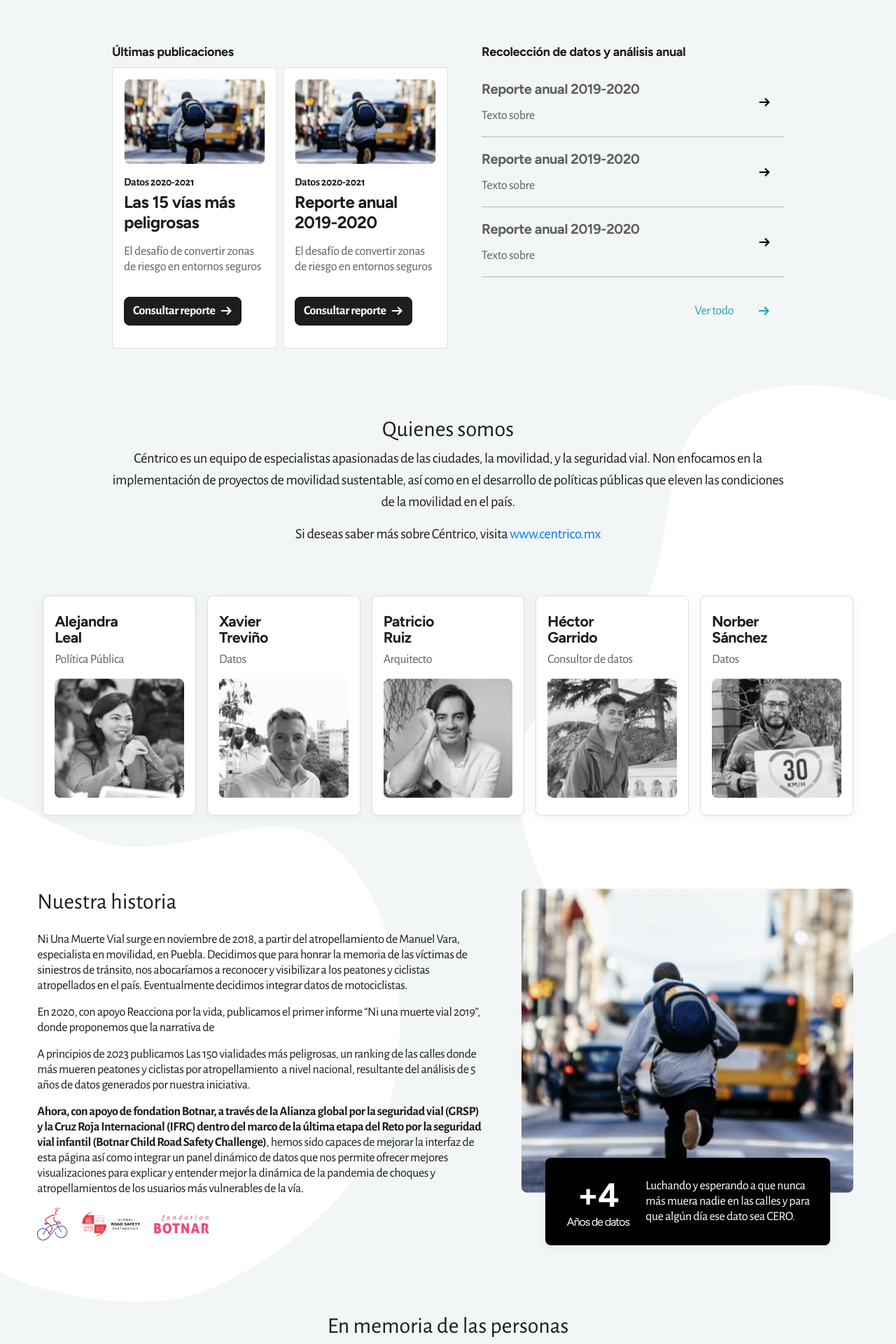
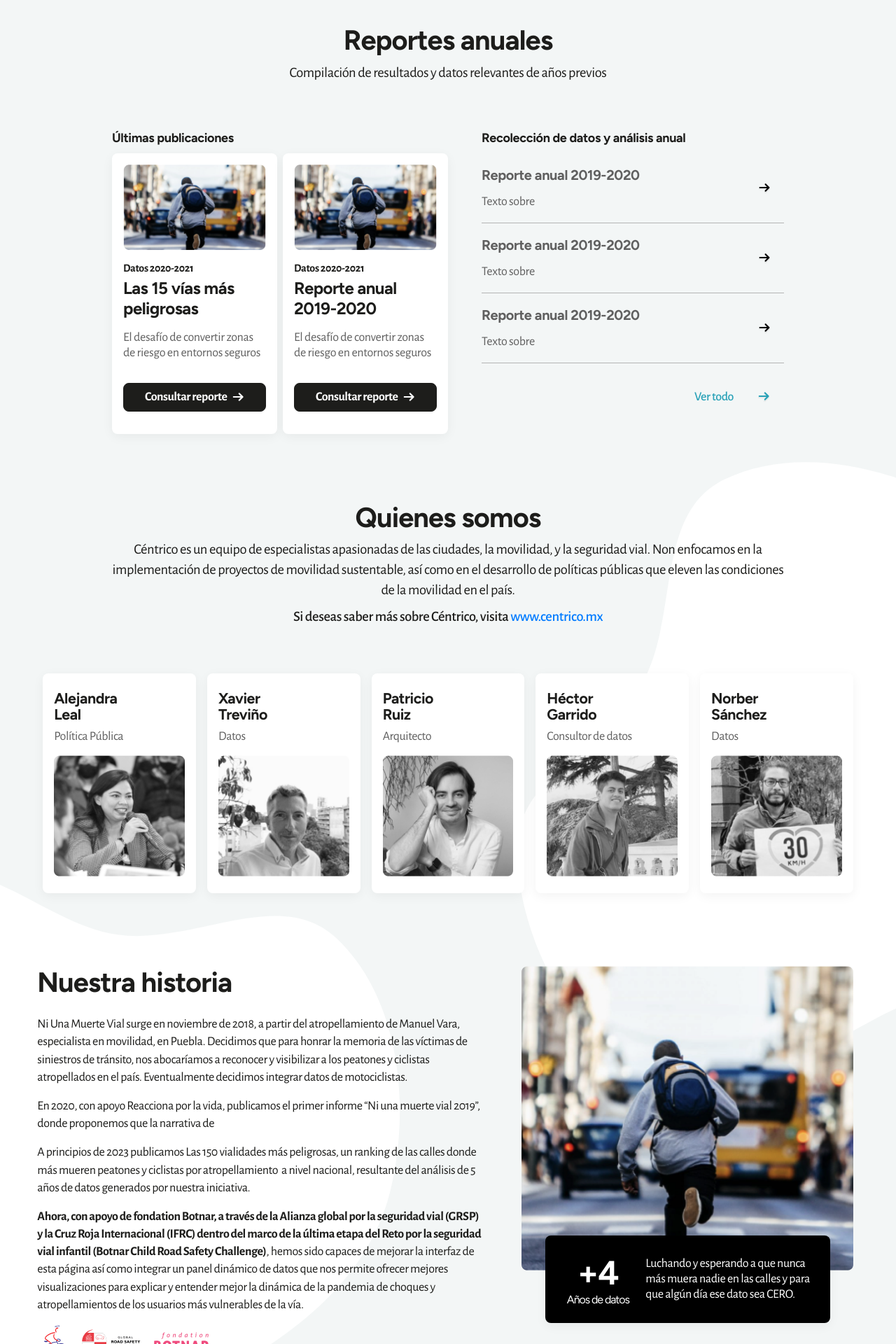
Before and after one commit to adanzilla/numv, a PHP site: page / in a window 1280 px wide. Shown: the part 2400-4320 px from the top of the page at 70% size. Run offline with PHP 8.4, Linux system fonts and the light colour scheme; style sheets or scripts are compiled from the project's sources; some libraries are stand-ins or nearby versions.

Commit message:
Se agregan ajustes express de la llamada

```diff
--- a/maqueta/css/numv.css
+++ b/maqueta/css/numv.css
@@ -1,9 +1,9 @@
-/* line 10, ../sass/numv.scss */
+/* line 9, ../sass/numv.scss */
 * {
   font-family: "Alegreya Sans", serif;
   color: #1D1D1B;
 }
-/* line 15, ../sass/numv.scss */
+/* line 14, ../sass/numv.scss */
 * body {
   background-color: #F3F6F6;
   background-image: url("../img/bg-left-1.svg"), url("../img/bg-left-2.svg"), url("../img/bg-right-1.svg");
@@ -11,33 +11,40 @@
   background-position: 0% 0%, 0% 75%, 100% 65%;
 }
 /* line 23, ../sass/numv.scss */
+* body .card {
+  border-radius: 8px !important;
+  border: 0;
+  background: #FFF !important;
+  box-shadow: 0px 4px 16px 0px rgba(0, 0, 0, 0.05) !important;
+}
+/* line 30, ../sass/numv.scss */
 * body p {
   font-size: 20px;
   font-size: 1.6vw;
   font-weight: 400;
   letter-spacing: -0.44px;
 }
-/* line 30, ../sass/numv.scss */
+/* line 37, ../sass/numv.scss */
 * body .swiper {
   max-width: 80% !important;
 }
-/* line 33, ../sass/numv.scss */
+/* line 40, ../sass/numv.scss */
 * body .swiper-button-prev {
   left: 5% !important;
 }
-/* line 35, ../sass/numv.scss */
+/* line 42, ../sass/numv.scss */
 * body .swiper-button-prev:after {
   display: none;
 }
-/* line 39, ../sass/numv.scss */
+/* line 46, ../sass/numv.scss */
 * body .swiper-button-next {
   right: 5% !important;
 }
-/* line 41, ../sass/numv.scss */
+/* line 48, ../sass/numv.scss */
 * body .swiper-button-next:after {
   display: none;
 }
-/* line 46, ../sass/numv.scss */
+/* line 53, ../sass/numv.scss */
 * body .btn-primary {
   border-radius: 8px;
   border: 1px solid var(--base-dark, #1D1D1B);
@@ -48,33 +55,39 @@
   line-height: 1.5;
   font-family: "Alegreya Sans", serif;
 }
-/* line 56, ../sass/numv.scss */
+/* line 63, ../sass/numv.scss */
+* body .btn-primary:hover {
+  background-color: #28A1B7;
+  color: #ffffff;
+  border-color: #28A1B7;
+}
+/* line 69, ../sass/numv.scss */
 * body .btn-primary img {
   margin-bottom: 2px;
   margin-left: 5px;
 }
-/* line 62, ../sass/numv.scss */
+/* line 75, ../sass/numv.scss */
 * body header {
   width: 100%;
 }
-/* line 67, ../sass/numv.scss */
+/* line 80, ../sass/numv.scss */
 * body header#masthead nav {
   height: 104px;
 }
-/* line 73, ../sass/numv.scss */
+/* line 86, ../sass/numv.scss */
 * body header#masthead nav a.logo:after {
   border: 0;
 }
-/* line 81, ../sass/numv.scss */
+/* line 94, ../sass/numv.scss */
 * body header#masthead nav #menu-primary ul li {
   padding: 0 0 0 1rem;
 }
-/* line 86, ../sass/numv.scss */
+/* line 99, ../sass/numv.scss */
 * body header#masthead nav #menu-primary ul li:hover a, * body header#masthead nav #menu-primary ul li.active a {
   font-weight: 700;
   color: #28A1B7;
 }
-/* line 91, ../sass/numv.scss */
+/* line 104, ../sass/numv.scss */
 * body header#masthead nav #menu-primary ul li a {
   color: #1D1D1B;
   font-size: 16px;
@@ -84,26 +97,26 @@
   line-height: 1.1;
   text-decoration: none;
 }
-/* line 100, ../sass/numv.scss */
+/* line 113, ../sass/numv.scss */
 * body header#masthead nav #menu-primary ul li a::after {
   display: none;
 }
-/* line 115, ../sass/numv.scss */
+/* line 128, ../sass/numv.scss */
 * body section#inicio h1 {
   font-size: 36px;
   font-size: 2.7vw;
-  font-family: "Inter", sans-serif;
+  font-family: "Figtree", sans-serif;
   font-weight: 700;
   letter-spacing: -0.792px;
 }
-/* line 127, ../sass/numv.scss */
+/* line 140, ../sass/numv.scss */
 * body section#inicio .card {
   border: 0;
   border-radius: 8px;
   background: #FFF;
   box-shadow: 0px 4px 16px 0px rgba(0, 0, 0, 0.05);
 }
-/* line 134, ../sass/numv.scss */
+/* line 147, ../sass/numv.scss */
 * body section#inicio .card p.title {
   font-size: 24px;
   font-size: 1.4vw;
@@ -112,7 +125,7 @@
   text-align: center;
   margin-bottom: 0;
 }
-/* line 143, ../sass/numv.scss */
+/* line 156, ../sass/numv.scss */
 * body section#inicio .card p.subtitle {
   font-size: 16px;
   font-size: 1.1vw;
@@ -123,7 +136,7 @@
   width: 80%;
   margin: 0 auto;
 }
-/* line 159, ../sass/numv.scss */
+/* line 172, ../sass/numv.scss */
 * body section#cifras h2 {
   font-size: 40px;
   font-size: 3.1vw;
@@ -131,18 +144,19 @@
   font-family: "Figtree", sans-serif;
   letter-spacing: -0.88px;
 }
-/* line 168, ../sass/numv.scss */
+/* line 181, ../sass/numv.scss */
 * body section#cifras .cards .card {
   border-radius: 8px;
+  border: 0;
   background-color: #ffffff;
 }
-/* line 171, ../sass/numv.scss */
+/* line 185, ../sass/numv.scss */
 * body section#cifras .cards .card img {
   width: 29px;
   height: 30px;
   flex-shrink: 0;
 }
-/* line 177, ../sass/numv.scss */
+/* line 191, ../sass/numv.scss */
 * body section#cifras .cards .card p.title {
   font-size: 18px;
   font-style: normal;
@@ -150,7 +164,7 @@
   line-height: normal;
   letter-spacing: -0.342px;
 }
-/* line 184, ../sass/numv.scss */
+/* line 198, ../sass/numv.scss */
 * body section#cifras .cards .card p.cifras {
   margin-bottom: 0;
   font-size: 48px;
@@ -161,7 +175,7 @@
   line-height: normal;
   letter-spacing: -1.056px;
 }
-/* line 193, ../sass/numv.scss */
+/* line 207, ../sass/numv.scss */
 * body section#cifras .cards .card p.cifras span {
   color: #DD4040;
   text-align: center;
@@ -174,22 +188,28 @@
   /* 24px */
   letter-spacing: -0.304px;
 }
-/* line 203, ../sass/numv.scss */
+/* line 217, ../sass/numv.scss */
 * body section#cifras .cards .card p.cifras span i.fa {
   color: inherit;
 }
-/* line 215, ../sass/numv.scss */
-* body section#graficas h3 {
+/* line 230, ../sass/numv.scss */
+* body section#graficas .card {
+  border-radius: 8px;
+  border: 0;
+}
+/* line 233, ../sass/numv.scss */
+* body section#graficas .card h3 {
   font-size: 20px;
   font-family: "Alegreya Sans", serif;
   font-weight: 700;
 }
-/* line 223, ../sass/numv.scss */
+/* line 244, ../sass/numv.scss */
 * body section#banner .card {
   border-radius: 8px;
+  border: 0;
   background: #FFF;
 }
-/* line 227, ../sass/numv.scss */
+/* line 249, ../sass/numv.scss */
 * body section#banner .card p {
   font-size: 24px;
   font-size: 1.9vw;
@@ -199,7 +219,7 @@
   /* 36px */
   letter-spacing: -0.456px;
 }
-/* line 234, ../sass/numv.scss */
+/* line 256, ../sass/numv.scss */
 * body section#banner .card p b {
   font-size: 24px;
   font-size: 1.9vw;
@@ -208,7 +228,14 @@
   line-height: 150%;
   letter-spacing: -0.456px;
 }
-/* line 248, ../sass/numv.scss */
+/* line 271, ../sass/numv.scss */
+* body section#mapa #map {
+  border-radius: 8px !important;
+  border: 0;
+  background: #FFF !important;
+  box-shadow: 0px 4px 16px 0px rgba(0, 0, 0, 0.05) !important;
+}
+/* line 278, ../sass/numv.scss */
 * body section#mapa h2 {
   font-size: 40px;
   font-size: 3.1vw;
@@ -216,7 +243,15 @@
   font-family: "Figtree", sans-serif;
   letter-spacing: -0.88px;
 }
-/* line 259, ../sass/numv.scss */
+/* line 289, ../sass/numv.scss */
+* body section#reportes h2 {
+  font-size: 40px;
+  font-size: 3.1vw;
+  font-weight: 700;
+  font-family: "Figtree", sans-serif;
+  letter-spacing: -0.88px;
+}
+/* line 296, ../sass/numv.scss */
 * body section#reportes h4 {
   font-family: "Figtree", sans-serif;
   font-size: 18px;
@@ -226,11 +261,11 @@
   /* 27px */
   letter-spacing: -0.342px;
 }
-/* line 269, ../sass/numv.scss */
+/* line 306, ../sass/numv.scss */
 * body section#reportes .row.ver-todos {
   min-height: 95px;
 }
-/* line 273, ../sass/numv.scss */
+/* line 310, ../sass/numv.scss */
 * body section#reportes .row.ver-todos p a {
   color: #28A1B7;
   font-family: "Alegreya Sans", serif;
@@ -239,12 +274,12 @@
   font-weight: 500;
   line-height: normal;
 }
-/* line 283, ../sass/numv.scss */
+/* line 320, ../sass/numv.scss */
 * body section#reportes .row.bordered {
   border-bottom: 1px solid #B4B4B4;
   min-height: 100px;
 }
-/* line 289, ../sass/numv.scss */
+/* line 326, ../sass/numv.scss */
 * body section#reportes .row.bordered p.title a {
   color: #606060;
   font-family: "Figtree", sans-serif;
@@ -255,7 +290,7 @@
   /* 30px */
   letter-spacing: -0.38px;
 }
-/* line 298, ../sass/numv.scss */
+/* line 335, ../sass/numv.scss */
 * body section#reportes .row.bordered p.title a span {
   color: #606060;
   font-family: "Alegreya Sans", serif;
@@ -266,7 +301,7 @@
   /* 27px */
   letter-spacing: -0.342px;
 }
-/* line 325, ../sass/numv.scss */
+/* line 362, ../sass/numv.scss */
 * body section#reportes .card p.tag {
   font-family: "Alegreya Sans", serif;
   font-size: 16px;
@@ -275,7 +310,7 @@
   line-height: normal;
   letter-spacing: -0.352px;
 }
-/* line 335, ../sass/numv.scss */
+/* line 372, ../sass/numv.scss */
 * body section#reportes .card p.title {
   font-family: "Figtree", sans-serif;
   font-size: 24px;
@@ -284,7 +319,7 @@
   line-height: normal;
   letter-spacing: -0.528px;
 }
-/* line 345, ../sass/numv.scss */
+/* line 382, ../sass/numv.scss */
 * body section#reportes .card p.extract {
   color: #606060;
   font-family: "Alegreya Sans", serif;
@@ -294,13 +329,32 @@
   line-height: normal;
   letter-spacing: -0.342px;
 }
-/* line 362, ../sass/numv.scss */
+/* line 399, ../sass/numv.scss */
+* body section#quienes-somos h2 {
+  font-size: 40px;
+  font-size: 3.1vw;
+  font-weight: 700;
+  font-family: "Figtree", sans-serif;
+  letter-spacing: -0.88px;
+}
+/* line 407, ../sass/numv.scss */
+* body section#quienes-somos p.text-center {
+  font-family: "Alegreya Sans", serif;
+  line-height: 1.4;
+  margin-bottom: 10px;
+}
+/* line 411, ../sass/numv.scss */
+* body section#quienes-somos p.text-center:last-child {
+  font-weight: 500;
+}
+/* line 416, ../sass/numv.scss */
 * body section#quienes-somos .card {
   border-radius: 8px;
+  border: 0;
   background: #FFF;
   box-shadow: 0px 4px 16px 0px rgba(0, 0, 0, 0.05);
 }
-/* line 367, ../sass/numv.scss */
+/* line 425, ../sass/numv.scss */
 * body section#quienes-somos .card p.name {
   font-family: "Figtree", sans-serif;
   font-size: 21.341px;
@@ -311,7 +365,7 @@
   width: 60%;
   margin-bottom: 10px;
 }
-/* line 376, ../sass/numv.scss */
+/* line 434, ../sass/numv.scss */
 * body section#quienes-somos .card p.position {
   color: #606060;
   font-family: "Alegreya Sans", serif;
@@ -321,25 +375,33 @@
   line-height: 110%;
   /* 19.8px */
 }
-/* line 391, ../sass/numv.scss */
+/* line 447, ../sass/numv.scss */
+* body section#nuestra-historia h2 {
+  font-size: 40px;
+  font-size: 3.1vw;
+  font-weight: 700;
+  font-family: "Figtree", sans-serif;
+  letter-spacing: -0.88px;
+}
+/* line 456, ../sass/numv.scss */
 * body section#nuestra-historia .left-column p {
   font-family: "Alegreya Sans", serif;
   font-size: 18px;
   font-style: normal;
   font-weight: 400;
-  line-height: normal;
+  line-height: 1.4;
 }
-/* line 401, ../sass/numv.scss */
+/* line 466, ../sass/numv.scss */
 * body section#nuestra-historia .right-column .caption-box {
   margin-top: -50px;
 }
-/* line 403, ../sass/numv.scss */
+/* line 468, ../sass/numv.scss */
 * body section#nuestra-historia .right-column .caption-box .caption-body {
   border-radius: 8px;
   background: #000;
   box-shadow: 0px 4px 16px 0px rgba(0, 0, 0, 0.05);
 }
-/* line 407, ../sass/numv.scss */
+/* line 472, ../sass/numv.scss */
 * body section#nuestra-historia .right-column .caption-box .caption-body p {
   color: #FFF;
   font-family: "Alegreya Sans", serif;
@@ -349,7 +411,7 @@
   line-height: normal;
   margin-bottom: 0;
 }
-/* line 415, ../sass/numv.scss */
+/* line 480, ../sass/numv.scss */
 * body section#nuestra-historia .right-column .caption-box .caption-body p.years {
   font-family: "Figtree", sans-serif;
   font-size: 48px;
@@ -358,7 +420,7 @@
   line-height: normal;
   letter-spacing: -1.056px;
 }
-/* line 422, ../sass/numv.scss */
+/* line 487, ../sass/numv.scss */
 * body section#nuestra-historia .right-column .caption-box .caption-body p.years span {
   font-family: "Figtree", sans-serif;
   color: #ffffff;
@@ -368,13 +430,21 @@
   line-height: normal;
   display: block;
 }
-/* line 442, ../sass/numv.scss */
+/* line 506, ../sass/numv.scss */
+* body section#en-memoria h2 {
+  font-size: 40px;
+  font-size: 3.1vw;
+  font-weight: 700;
+  font-family: "Figtree", sans-serif;
+  letter-spacing: -0.88px;
+}
+/* line 515, ../sass/numv.scss */
 * body section#en-memoria .swiper-slide .card {
   border-radius: 8px;
   background: #FFF;
   box-shadow: 0px 4px 16px 0px rgba(0, 0, 0, 0.05);
 }
-/* line 448, ../sass/numv.scss */
+/* line 521, ../sass/numv.scss */
 * body section#en-memoria .swiper-slide .card p.name {
   text-align: center;
   font-family: "Figtree", sans-serif;
@@ -384,7 +454,7 @@
   line-height: 110%;
   /* 23.475px */
 }
-/* line 457, ../sass/numv.scss */
+/* line 530, ../sass/numv.scss */
 * body section#en-memoria .swiper-slide .card p.position {
   font-family: "Figtree", sans-serif;
   font-size: 10.671px;
@@ -393,7 +463,7 @@
   line-height: 110%;
   /* 11.738px */
 }
-/* line 465, ../sass/numv.scss */
+/* line 538, ../sass/numv.scss */
 * body section#en-memoria .swiper-slide .card p.text {
   font-family: "Alegreya Sans", serif;
   font-size: 18px;
@@ -401,17 +471,17 @@
   font-weight: 400;
   line-height: normal;
 }
-/* line 480, ../sass/numv.scss */
+/* line 553, ../sass/numv.scss */
 * body footer {
   background-image: url("../img/footer-bg.png");
   background-size: cover;
   background-repeat: no-repeat;
 }
-/* line 486, ../sass/numv.scss */
+/* line 559, ../sass/numv.scss */
 * body footer form .form-group {
   position: relative;
 }
-/* line 489, ../sass/numv.scss */
+/* line 562, ../sass/numv.scss */
 * body footer form .form-group label.error {
   background-color: #000000;
   color: #ffffff;
@@ -422,7 +492,7 @@
   top: 0;
   right: 0;
 }
-/* line 503, ../sass/numv.scss */
+/* line 576, ../sass/numv.scss */
 * body footer h3 {
   font-family: "Alegreya Sans", serif;
   font-size: 16px;
@@ -431,7 +501,7 @@
   line-height: 150%;
   /* 24px */
 }
-/* line 512, ../sass/numv.scss */
+/* line 585, ../sass/numv.scss */
 * body footer p a {
   color: #352F28;
   font-family: "Figtree", sans-serif;
@@ -440,7 +510,7 @@
   font-weight: 400;
   line-height: normal;
 }
-/* line 523, ../sass/numv.scss */
+/* line 596, ../sass/numv.scss */
 * body footer a i.fab {
   font-size: 24px;
   font-size: 1.9vw;
--- a/maqueta/index.html
+++ b/maqueta/index.html
@@ -23,7 +23,7 @@
 
     <link rel="preconnect" href="https://fonts.googleapis.com">
     <link rel="preconnect" href="https://fonts.gstatic.com" crossorigin>
-    <link href="https://fonts.googleapis.com/css2?family=Alegreya+Sans:wght@400;700&family=Figtree:wght@400;700&family=Inter:wght@400;700&display=swap" rel="stylesheet">
+    <link href="https://fonts.googleapis.com/css2?family=Alegreya+Sans:wght@400;500;700&family=Figtree:wght@400;700&family=Inter:wght@400;700&display=swap" rel="stylesheet">
     <link href="//maxcdn.bootstrapcdn.com/bootstrap/4.0.0/css/bootstrap.min.css" rel="stylesheet" id="bootstrap-css">
     <link rel="stylesheet" href="bower_components/components-font-awesome/css/all.css">
     <link rel="stylesheet" href="https://unpkg.com/swiper@8/swiper-bundle.min.css">
@@ -137,7 +137,7 @@
 
                 </div>
                 <div class="col-12 col-md-7 pl-4 mt-5 mt-md-0 d-flex flex-column">
-                    <img src="img/hero.png" alt="" class="w-100 my-auto">
+                    <img src="img/hero.svg" alt="" class="w-100 my-auto">
                 </div>
             </div>
         </div>
@@ -299,7 +299,7 @@
                     <div class="col-12">
                         <div class="col-12 text-center">
                             <!-- <img src="img/mapa.png" alt="" class="img-fluid"> -->
-                            <div id="map" style="height: 45vh; width: 100%;"></div>
+                            <div id="map" style="height: 65vh; width: 100%;"></div>
                         </div>
                     </div>
                 </div>
@@ -340,7 +340,7 @@
                                         El desafío de convertir zonas de riesgo en entornos seguros
                                     </p>
                                     <p>
-                                        <a href="" class="btn btn-primary mt-3">
+                                        <a href="" class="btn btn-block btn-primary mt-3">
                                             Consultar reporte <img src="img/right-arrow.svg" alt="">
                                         </a>
                                     </p>
@@ -355,7 +355,7 @@
                                         El desafío de convertir zonas de riesgo en entornos seguros
                                     </p>
                                     <p>
-                                        <a href="" class="btn btn-primary mt-3">
+                                        <a href="" class="btn btn-block btn-primary mt-3">
                                             Consultar reporte <img src="img/right-arrow.svg" alt="">
                                         </a>
                                     </p>
@@ -660,7 +660,7 @@
     <section id="bottom">
         <div class="row no-gutters">
             <div class="col-12">
-                <img src="img/jumbotron.png" class="w-100">
+                <img src="img/jumbotron.svg" class="w-100">
             </div>
         </div>
     </section>
--- a/maqueta/js/main.js
+++ b/maqueta/js/main.js
@@ -100,6 +100,7 @@ jQuery(document).ready(function($) {
 					legend : {
 						align: 'start',
 						labels : {
+							boxHeight: 50,
 							color: '#000000',
 							padding : 10,
 							usePointStyle: true,
--- a/maqueta/sass/numv.scss
+++ b/maqueta/sass/numv.scss
@@ -4,7 +4,6 @@ $grey: #606060;
 $light: #ffffff;
 $alegreya: 'Alegreya Sans', serif;
 $figtree: 'Figtree', sans-serif;
-$inter: 'Inter', sans-serif;
 
 
 * {
@@ -19,6 +18,14 @@ $inter: 'Inter', sans-serif;
 		background-image: url('../img/bg-left-1.svg'), url('../img/bg-left-2.svg'), url('../img/bg-right-1.svg');
 		background-repeat: no-repeat;
 		background-position: 0% 0%, 0% 75%, 100% 65%;
+
+
+		.card {
+			border-radius: 8px!important;
+			border:0;
+			background: #FFF!important;
+			box-shadow: 0px 4px 16px 0px rgba(0, 0, 0, 0.05)!important;
+		}
 
 		p {
 			font-size: 20px;
@@ -256,6 +286,13 @@ $inter: 'Inter', sans-serif;
 
 
 			&#reportes {
+				h2 {
+					font-size: 40px;
+					font-size: 3.1vw;
+					font-weight: 700;
+					font-family: $figtree;
+					letter-spacing: -0.88px;
+				}
 				h4 {
 					font-family: $figtree;
 					font-size: 18px;
@@ -359,11 +396,32 @@ $inter: 'Inter', sans-serif;
 			}
 
 			&#quienes-somos {
+				h2 {
+					font-size: 40px;
+					font-size: 3.1vw;
+					font-weight: 700;
+					font-family: $figtree;
+					letter-spacing: -0.88px;
+				}
+				p {
+					&.text-center {
+						font-family: $alegreya;
+						line-height: 1.4;
+						margin-bottom: 10px;
+						&:last-child {
+							font-weight: 500;
+						}
+					}
+				}
 				.card {
 					border-radius: 8px;
+					border: 0;
 					background: #FFF;
 					box-shadow: 0px 4px 16px 0px rgba(0, 0, 0, 0.05);
 					p {
+
+
+
 						&.name {
 							font-family: $figtree;
 							font-size: 21.341px;
@@ -386,6 +444,13 @@ $inter: 'Inter', sans-serif;
 			}
 
 			&#nuestra-historia {
+				h2 {
+					font-size: 40px;
+					font-size: 3.1vw;
+					font-weight: 700;
+					font-family: $figtree;
+					letter-spacing: -0.88px;
+				}
 
 				.left-column {
 					p {
@@ -393,7 +458,7 @@ $inter: 'Inter', sans-serif;
 						font-size: 18px;
 						font-style: normal;
 						font-weight: 400;
-						line-height: normal;
+						line-height: 1.4;
 					}
 				}
 
@@ -437,6 +502,14 @@ $inter: 'Inter', sans-serif;
 			}
 
 			&#en-memoria {
+
+				h2 {
+					font-size: 40px;
+					font-size: 3.1vw;
+					font-weight: 700;
+					font-family: $figtree;
+					letter-spacing: -0.88px;
+				}
 
 				.swiper-slide {
 					.card {
```
Also changed, not shown: other parts of maqueta/sass/numv.scss (+28 -5 lines), maqueta/img/footer-bg.svg (added), maqueta/img/hero.svg (added), maqueta/img/jumbotron.svg (added).
